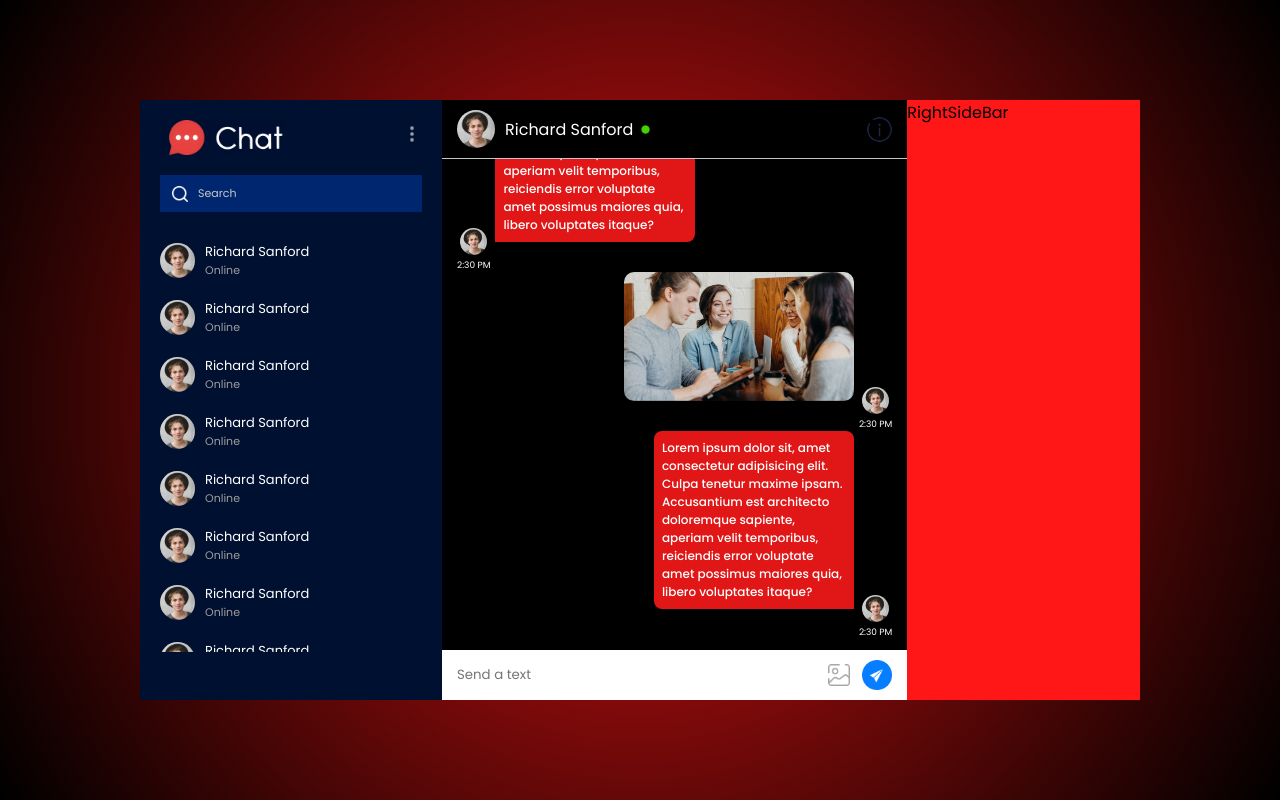
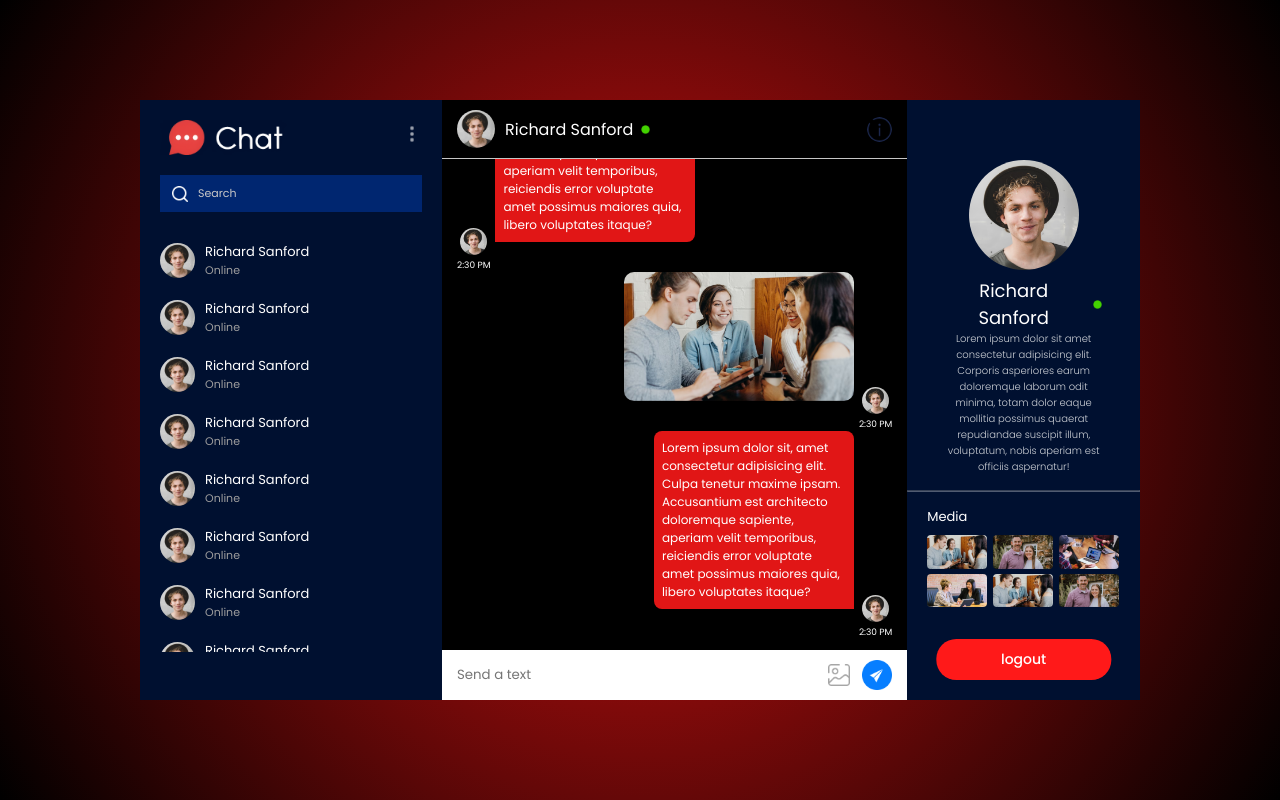
Before and after one commit to Shahidul-Khan2004/ChatWebApp, a React (Vite) app: page /chat in a window 1280 px wide. Built offline with nearby package versions, Linux system fonts and the light colour scheme; the HTML template or start-up script is replaced by a standard one.

Commit message:
completed right side-bar UI

```diff
--- a/src/components/chatBox/chatbox.css
+++ b/src/components/chatBox/chatbox.css
@@ -80,7 +80,7 @@
     background-color: rgb(225, 22, 22);
     max-width: 200px;
     font-size: 12px;
-    font-weight: 500;
+    font-weight: 400;
     border-radius: 8px 8px 0px 8px;
     margin-bottom: 30px;
     padding: 8px;
--- a/src/components/rightSideBar/rightSideBar.css
+++ b/src/components/rightSideBar/rightSideBar.css
@@ -0,0 +1,67 @@
+.rs {
+    color:white;
+    background: #001030;
+    position: relative;
+    height: 75vh;
+    overflow-y: scroll;
+}
+.rs-profile {
+    padding-top: 60px;
+    text-align: center;
+    max-width: 70%;
+    margin: auto;
+}
+.rs-profile img {
+    width: 110px;
+    border-radius: 50%;
+    aspect-ratio: 1/1;
+}
+.rs-profile h3 {
+    font-size: 18px;
+    font-weight: 400;
+    display: flex;
+    align-items: center;
+    justify-content: center;
+    gap: 5px;
+    margin-bottom: 5px 0px;
+}
+.rs-profile p {
+    font-size: 10px;
+    opacity: 80%;
+    font-weight: 300;
+}
+.rs hr {
+    border-color: #ffffff50;
+    margin: 15px 0px;
+}
+.rs-media {
+    padding: 0px 20px;
+    font-size: 13px;
+}
+.rs-media div {
+    max-height: 180px;
+    overflow-y: scroll;
+    display: grid;
+    grid-template-columns: 1fr 1fr 1fr;
+    gap: 5px;
+    margin-top: 8px;
+}
+.rs-media div img {
+    width: 60px;
+    border-radius: 4px;
+    cursor: pointer;
+}
+.rs button {
+    position: absolute;
+    bottom: 20px;
+    left: 50%;
+    transform: translateX(-50%);
+    background: rgb(255, 25, 25);
+    color: white;
+    border: none;
+    font-size: 14px;
+    padding: 10px 65px;
+    font-weight: 500;
+    border-radius: 20px;
+    cursor: pointer;
+}
--- a/src/components/rightSideBar/rightSideBar.jsx
+++ b/src/components/rightSideBar/rightSideBar.jsx
@@ -1,8 +1,30 @@
 import React from "react";
 import "./RightSideBar.css";
+import assets from "../../assets/assets";
 
 const RightSideBar = () => {
-    return <div>RightSideBar</div>;
+    return (
+        <div className="rs">
+           <div className="rs-profile">
+            <img src={assets.profile_img} alt="profile" />
+            <h3>Richard Sanford <img src={assets.green_dot} className="dot" alt="" /></h3>
+            <p>Lorem ipsum dolor sit amet consectetur adipisicing elit. Corporis asperiores earum doloremque laborum odit minima, totam dolor eaque mollitia possimus quaerat repudiandae suscipit illum, voluptatum, nobis aperiam est officiis aspernatur!</p>
+            </div>
+            <hr />
+            <div className="rs-media">
+                <p>Media</p>
+                <div>
+                    <img src={assets.pic1} alt="" />
+                    <img src={assets.pic2} alt="" />
+                    <img src={assets.pic3} alt="" />
+                    <img src={assets.pic4} alt="" />
+                    <img src={assets.pic1} alt="" />
+                    <img src={assets.pic2} alt="" />
+                </div>
+            </div>
+            <button>logout</button>
+        </div>
+    );
 };
 
 export default RightSideBar;
```
